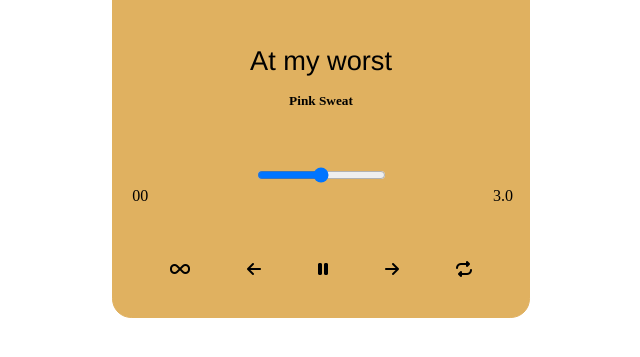
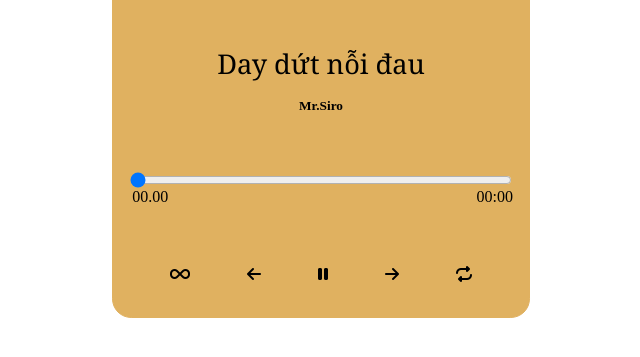
Before and after one commit to Nguyen-Thanh-Huu/play-music, a plain HTML site: page music.html in a window 1280 px wide. Both pictures are taken after a click on the element 641 px from the left and 672 px from the top of the page. Shown: the part 387-744 px from the top of the page, without its empty margins (319-959 px from the left). Drawn offline with Linux system fonts and the light colour scheme.

Commit message:
add timer for range, change timer range, display timer, auto next song when finish song

```diff
--- a/music.css
+++ b/music.css
@@ -40,7 +40,7 @@
 .title-music {
     margin-top: 3rem;
     font-size: 1.7rem;
-    font-family: 'Franklin Gothic Medium', 'Arial Narrow', Arial, sans-serif;
+    font-family: Cambria, Cochin, Georgia, Times, 'Times New Roman', serif;
    text-align: center;
    margin-bottom: 3rem;
  }
@@ -53,6 +53,11 @@
 .progress {
 text-align: center;
  }
+
+#range {
+    width: 92%;
+    height: 0.5rem;
+}
 
 #song {
     width: 23rem;
--- a/music.html
+++ b/music.html
@@ -35,7 +35,7 @@
                 <div class="pre-music"><i class="fa-solid fa-arrow-left"></i></div>
                 <div class="play"><i id="icon-play" class="fa-solid fa-play"></i></i></div>
                 <div class="next-music"><i id="btn-next" class="fa-solid fa-arrow-right"></i></div>
-                <div class="repeat-current_music"><i class="fa-solid fa-repeat"></i></i></div>
+                <div class="repeat-current_music"><i class="fa-solid fa-repeat"></i></div>
             </div>
         </div>
     </div>
--- a/music.js
+++ b/music.js
@@ -2,28 +2,45 @@ const song = document.getElementById("song");
 const play = document.querySelector(".play");
 const btnNext = document.querySelector(".fa-arrow-right");
 const btnBack = document.querySelector(".fa-arrow-left");
+const btnRepeatCurrent = document.querySelector(".repeat-current_music");
+const durationTime = document.querySelector(".time-start");
+const remainingTime = document.querySelector(".time-end");
+const range = document.querySelector("#range");
+
+
+const single = document.querySelector(".single");
+const titleMusic = document.querySelector(".title-music");
+
+displayTimer();
+let timer = setInterval(displayTimer, 500);
+
 let indexSong = 0;
-
 let isPlay = true;
 let musics = [
   {
     name: "Day dứt nỗi đau.mp3",
+    title:"Day dứt nỗi đau",
     single: "Mr.Siro",
     author: "Mr.Siro",
   },
   {
     name: "Áng mây vô tình.mp3",
+    title:"Áng mây vô tình",
     single: "Lương Gia Hùng",
     author: "Nguyễn Công Thắng",
   },
   {
     name: "Nếu lúc trước em đừng tới.mp3",
+    title:"Nếu lúc trước em đừng tới",
     single: "Quang Vinh",
     author: "Nhạc ngoại",
   },
 ];
 
 song.setAttribute("src", `./music/${musics[indexSong].name}`);
+single.innerHTML = musics[indexSong].single;
+titleMusic.innerHTML = musics[indexSong].title;
+
 
 // handle when clicked icon play -> pause and reverse.
 play.addEventListener("click", changeIconPause);
@@ -31,12 +48,14 @@ function changeIconPause() {
   if (isPlay) {
     song.play();
     isPlay = false;
+    play.innerHTML = `<i id="icon-pause" class="fa-solid fa-pause"></i>`;
+   timer = setInterval(displayTimer, 500);
 
-    play.innerHTML = `<i id="icon-pause" class="fa-solid fa-pause"></i>`;
   } else {
     song.pause();
     isPlay = true;
     play.innerHTML = `<i id="icon-play" class="fa-solid fa-play"></i>`
+    clearInterval(timer)
   }
 }
 
@@ -58,7 +77,15 @@ function changeSong(change) {
   }
 
   song.setAttribute("src", `./music/${musics[indexSong].name}`);
+  single.innerHTML = musics[indexSong].single;
+titleMusic.innerHTML = musics[indexSong].title;
+
   changeIconPause();
+}
+
+song.addEventListener('ended', handleFinishSong);
+function handleFinishSong() {
+  changeSong(1)
 }
 
 // handle next music
@@ -70,3 +97,31 @@ btnNext.addEventListener("click", function () {
 btnBack.addEventListener("click", function () {
   changeSong(-1);
 });
+
+// display time duration and remaining time song
+function displayTimer() {
+  // distructoring get 2 property of object audio duration and currentTime
+    const {duration, currentTime} = song;
+    // set max of input range equal duration
+    range.max = duration;
+    // set value input type range  equal currentTime
+    range.value = currentTime;
+    remainingTime.textContent =  formatTimer(currentTime);
+    if(!duration) {
+      durationTime.textContent = "00.00"
+    } else {
+      durationTime.textContent = formatTimer(duration);
+    }
+}
+
+function formatTimer(number) {
+  const minutes = Math.floor(number / 60);
+  const seconds = Math.floor(number - minutes * 60);
+  return `${minutes < 10 ? '0' + minutes : minutes}:${seconds < 10 ? '0' + seconds : seconds}`
+}
+
+// handle change range input (bar)
+range.addEventListener('change', handleChangeBar);
+function handleChangeBar() {
+  song.currentTime = range.value;
+}
```
